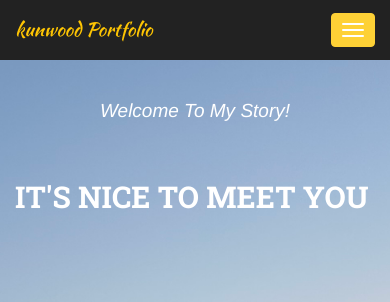
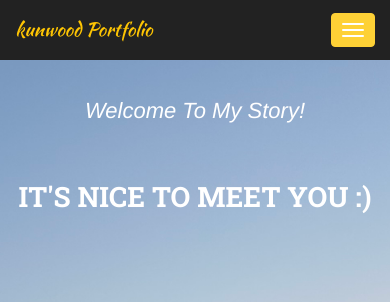
Before and after one commit to kunwood/kunwood_Portfolio, a Jekyll site: the page built from index.html, in a window 390 px wide. Shown: the top 302 px of the page. Built offline with Jekyll 4.4.1, drawn with Linux system fonts in a browser that asks for light colours; some web fonts are replaced.

Commit message:
모바일 사이즈 메인 페이지 텍스트 수정

```diff
--- a/_includes/css/agency.css
+++ b/_includes/css/agency.css
@@ -289,7 +289,7 @@ header .intro-text {
 header .intro-text .intro-lead-in {
     margin-bottom: 25px;
     font-family: {{ site.data.template.font.secondary }};
-    font-size: 19px;
+    font-size: 22px;
     font-style: italic;
     line-height: 22px;
 }
@@ -300,7 +300,7 @@ header .intro-text .intro-heading {
     display: inline-block;
     margin-bottom: 25px;
     text-transform: uppercase;
-    font-size: 30px;
+    font-size: 28px;
     font-weight: 700;
     line-height: 100px;
     overflow: hidden;
```
